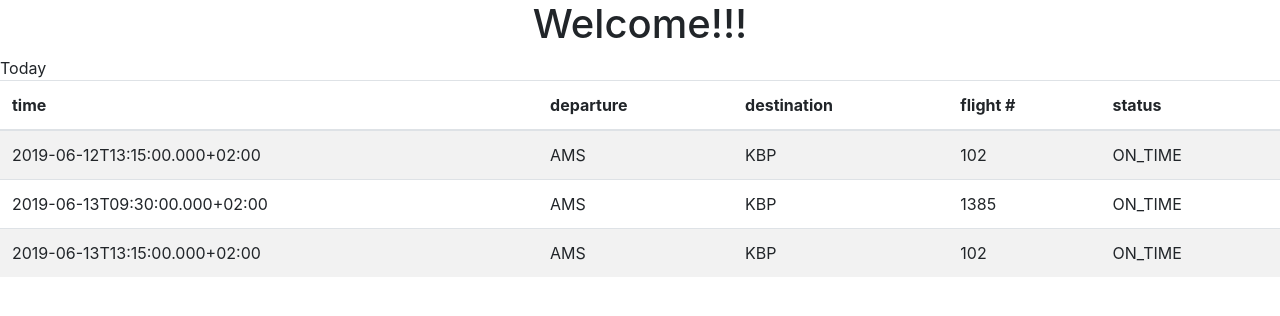
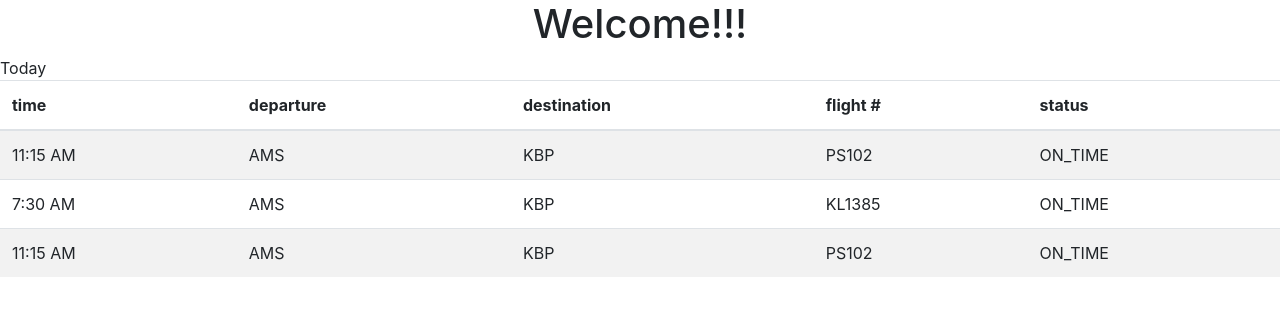
Before and after one commit to AliaksandrSith/flight-status, an Angular app: page /flights-status in a window 1280 px wide. Shown: the top 316 px of the page. Built offline with nearby package versions, Linux system fonts and the light colour scheme.

Commit message:
feat: update view

```diff
--- a/src/app/flights-status/flights-status.component.html
+++ b/src/app/flights-status/flights-status.component.html
@@ -16,13 +16,13 @@
         <td>
             <ul class="list-group">
               <li *ngFor="let leg of flight.flightLegs">
-                {{ leg.departureInformation.times.scheduled }}
+                {{ leg.departureInformation.times.scheduled | date:'shortTime'}}
               </li>
             </ul>
           </td>
       <td>{{ flight.route[0] }}</td>
       <td>{{ flight.route[1] }}</td>
-      <td>{{ flight.flightNumber }}</td>
+      <td>{{ flight.airline.code }}{{ flight.flightNumber }}</td>
       <td>{{ flight.flightStatusPublic}}</td>
     </tr>
   </tbody>
```
